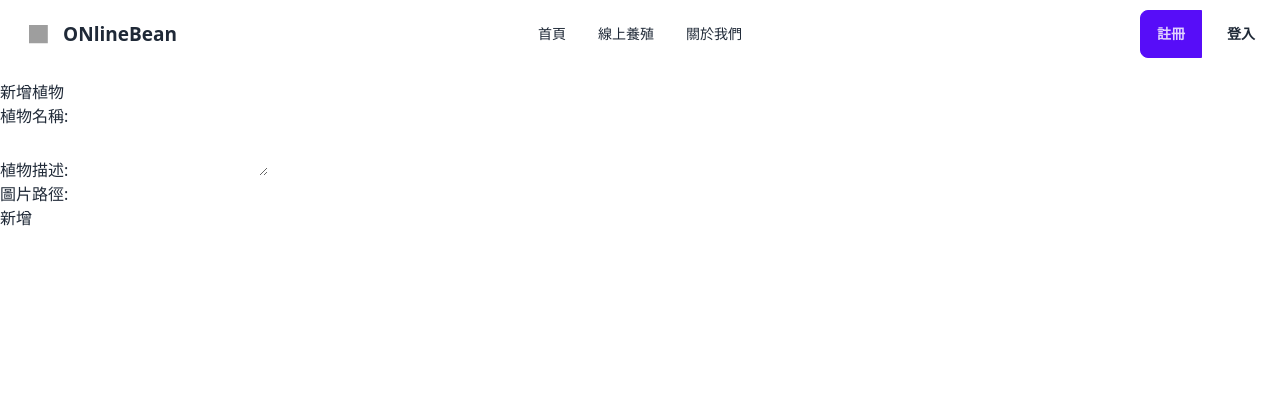
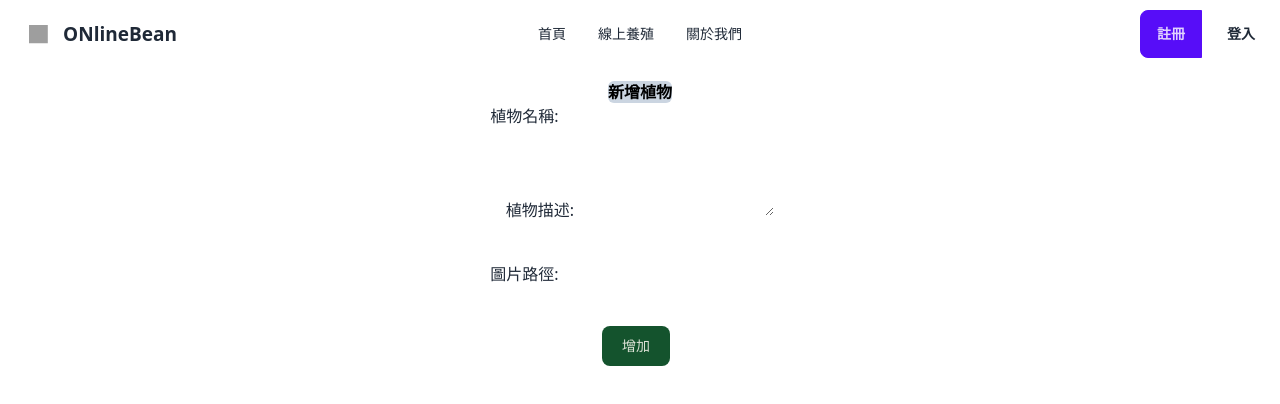
Before and after one commit to Angelo0218/OnlineBean, a Vue app: page /Add in a window 1280 px wide. Shown: the top 404 px of the page. Built offline with nearby package versions, Linux system fonts and the light colour scheme; grey boxes are pictures that could not be loaded.

Commit message:
server.js bug處理

```diff
--- a/src/pages/Add.vue
+++ b/src/pages/Add.vue
@@ -1,26 +1,27 @@
 <template>
-  <div class="pt-20">
-    <h1>新增植物</h1>
+  <div class="pt-20 text-center">
+    <span class=" bg-slate-300 rounded-md font-black text-black ">新增植物</span>
 
     <form @submit.prevent="submitForm">
 
 
-      <div>
+      <div class="pb-10">
         <label for="plantName">植物名稱:</label>
         <input type="text" id="plantName" v-model="plantName">
       </div>
 
-      <div>
+      <div class="pb-10">
         <label for="plantDescription">植物描述:</label>
         <textarea id="plantDescription" v-model="plantDescription"></textarea>
       </div>
 
-      <div>
+      <div class="pb-10 ">
         <label for="image">圖片路徑:</label>
         <input type="text" id="image" v-model="image">
       </div>
 
-      <button type="submit">新增</button>
+      <button type="submit"
+      class="focus:outline-none text-white bg-green-900 hover:bg-green-500 focus:ring-4 focus:ring-green-300 font-medium rounded-lg text-sm px-5 py-2.5 mr-2 mb-2 dark:bg-green-600 dark:hover:bg-green-700 dark:focus:ring-green-800">增加</button>
     </form>
   </div>
 </template>
--- a/src/pages/Home.vue
+++ b/src/pages/Home.vue
@@ -48,9 +48,7 @@ export default {
 </script>
 
 <style>
-.hero {
-  margin-top: -30px;
-}
+
 
 @media screen and (max-width: 768px) {
   .hero {
--- a/src/pages/Login.vue
+++ b/src/pages/Login.vue
@@ -36,22 +36,11 @@
                         </div>
 
 
-                        <!-- 記住我選項 -->
-                        <div class="flex items-center justify-between pt-5 pb-5">
-                            <div class="flex items-start">
-                                <div class="flex items-center h-5">
-                                    <input id="remember" aria-describedby="remember" type="checkbox"
-                                        class="w-4 h-4 border rounded focus:ring-3 focus:ring-primary-300 dark:bg-gray-700 dark:border-gray-600 dark:focus:ring-primary-600 dark:ring-offset-gray-800">
-                                </div>
-                                <div class="ml-3 text-sm">
-                                    <label for="remember" class="text-blue-500">記住我</label>
-                                </div>
-                            </div>
-                        </div>
+
 
                         <!-- 登入按鈕 -->
                         <button @click="handleLogin"
-                            class="btn w-full focus:ring-4 focus:outline-none focus:ring-primary-300 font-medium rounded-lg text-sm px-5 py-2.5 text-center">登入</button>
+                            class="btn w-full focus:ring-4 mt-10 focus:outline-none focus:ring-primary-300 font-medium rounded-lg text-sm px-5 py-2.5 text-center">登入</button>
                     </form>
                         </div>
 
--- a/src/pages/Online.vue
+++ b/src/pages/Online.vue
@@ -5,7 +5,7 @@
             <span class=" text-3xl">養殖植物</span>
         </div>
   <div>
-    <div class="bg-black m-auto w-112 mt-10 max-sm:w-96 max-sm:h-a2 h-a1" ></div>
+    <div class="bg-black m-auto  mt-10 max-sm:w-96 max-sm:h-a2 h-a1" ></div>
   </div>
         <div class="flex justify-center my-8">
             <button class="btn btn-lg btn-active btn-accent">澆水</button>
```
Also changed, not shown: public/20220815004186.jpg (added), 1 other file (tests, documents, lock files or other folders).
